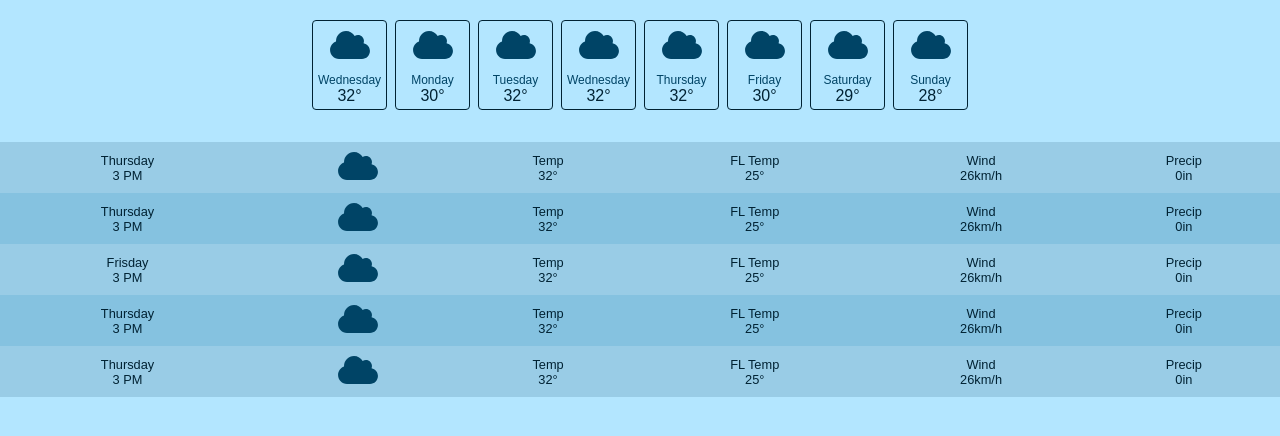
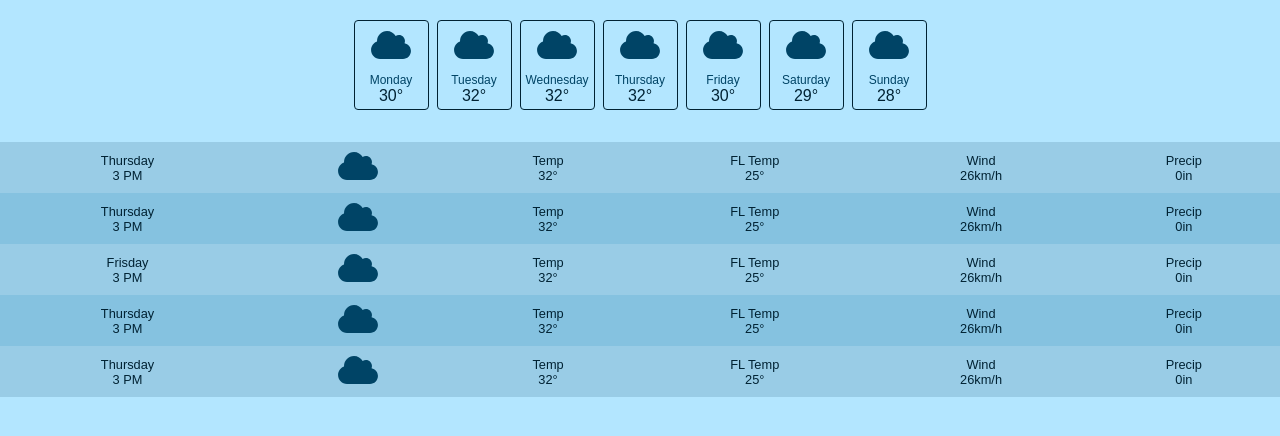
Before and after one commit to ShakexSempe/weather-app, a website built with Vite: page index.html in a window 1280 px wide. Shown: the part 108-544 px from the top of the page. Built offline with nearby package versions, Linux system fonts and the light colour scheme.

Commit message:
removed day

```diff
--- a/index.html
+++ b/index.html
@@ -57,12 +57,6 @@
       <!-- WEATHER CARD -->
       <div class="day-card">
         <img src="icons/cloud.svg" class="weather-icon">
-        <div class="day-card-day">Wednesday</div>
-        <div class="">32&deg;</div>
-      </div>
-      <!-- WEATHER CARD -->
-      <div class="day-card">
-        <img src="icons/cloud.svg" class="weather-icon">
         <div class="day-card-day">Monday</div>
         <div class="">30&deg;</div>
       </div>
@@ -107,6 +101,7 @@
 
     <!-- TABLE = HOUR SECTION COLUMNS -->
     <table class="hour-section">
+
       <tbody data-hour-section>
 
         <tr class="hour-row">
@@ -325,7 +320,10 @@
         </tr>
 
       </tbody>
+
     </table>
+
+    <!-- TEMPLATE -->
 
 
     <script type="module" src="/main.js"></script>
```
